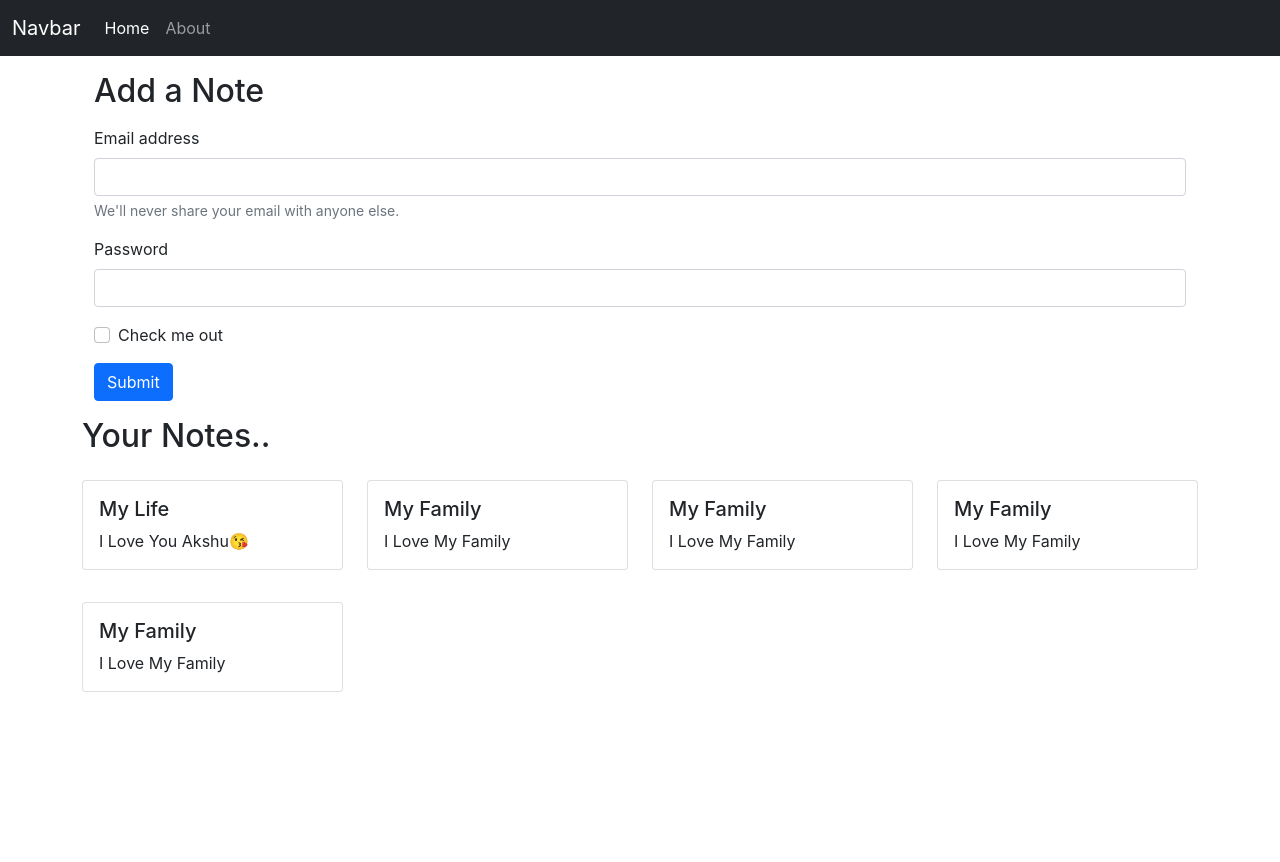
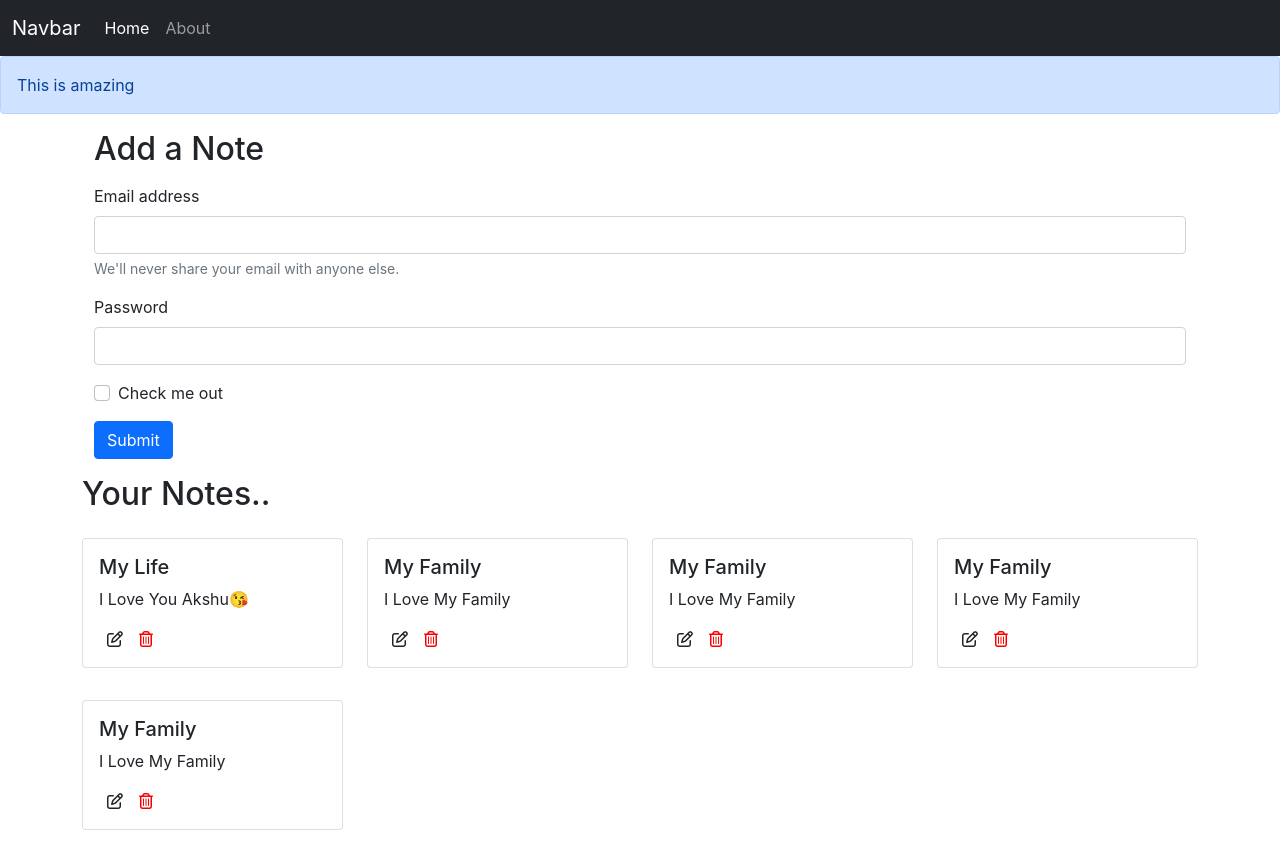
Before and after one commit to gauravstr07/Notebook-X, a React (Create React App) app: page / in a window 1280 px wide. Before the commit the page ends 800 px from the top, so only its background shows below. Built offline with nearby package versions, Linux system fonts and the light colour scheme.

Commit message:
Adding font awesome icon

```diff
--- a/public/index.html
+++ b/public/index.html
@@ -28,5 +28,10 @@
       integrity="sha384-ka7Sk0Gln4gmtz2MlQnikT1wXgYsOg+OMhuP+IlRH9sENBO0LRn5q+8nbTov4+1p"
       crossorigin="anonymous"
     ></script>
+
+    <script
+      src="https://kit.fontawesome.com/6007f1cad6.js"
+      crossorigin="anonymous"
+    ></script>
   </body>
 </html>
--- a/src/App.js
+++ b/src/App.js
@@ -5,12 +5,14 @@ import Home from './components/Home';
 import About from './components/About';
 import Navbar from './components/Navbar';
 import NoteState from './context/notes/NoteState';
+import Alert from './components/Alert';
 function App() {
   return (
     <>
     <NoteState>
       <BrowserRouter>
         <Navbar></Navbar>
+        <Alert message="This is amazing"/>
         <div className='container'>
         <Routes>
           <Route exact path="/" element={<Home />} />
--- /dev/null
+++ b/src/components/Alert.js
@@ -0,0 +1,11 @@
+import React from "react";
+
+const Alert = (props) => {
+  return (
+    <div className="alert alert-primary" role="alert">
+     {props.message}
+    </div>
+  );
+};
+
+export default Alert;
--- a/src/components/Noteitem.js
+++ b/src/components/Noteitem.js
@@ -9,6 +9,9 @@ const Noteitem = (props) => {
         <div className="card-body">
           <h5 className="card-title">{note.title}</h5>
           <p className="card-text">{note.description}</p>
+
+          <i className="far fa-edit mx-2"></i>
+          <i className="far fa-trash-alt mx-2 trash"></i>
         </div>
       </div>
     </div>
--- a/src/components/Notes.js
+++ b/src/components/Notes.js
@@ -9,7 +9,7 @@ const Notes = () => {
         <div className='row my-3'>
             <h2>Your Notes..</h2>
             {notes.map((note) => {
-                return <Noteitem note={note}/>
+                return <Noteitem key={note._id} note={note}/>
             })}
         </div>
     )
--- a/src/index.css
+++ b/src/index.css
@@ -11,3 +11,12 @@ code {
   font-family: source-code-pro, Menlo, Monaco, Consolas, 'Courier New',
     monospace;
 }
+
+
+i{
+  cursor: pointer;
+}
+
+.trash{
+  color: red;
+}
```
